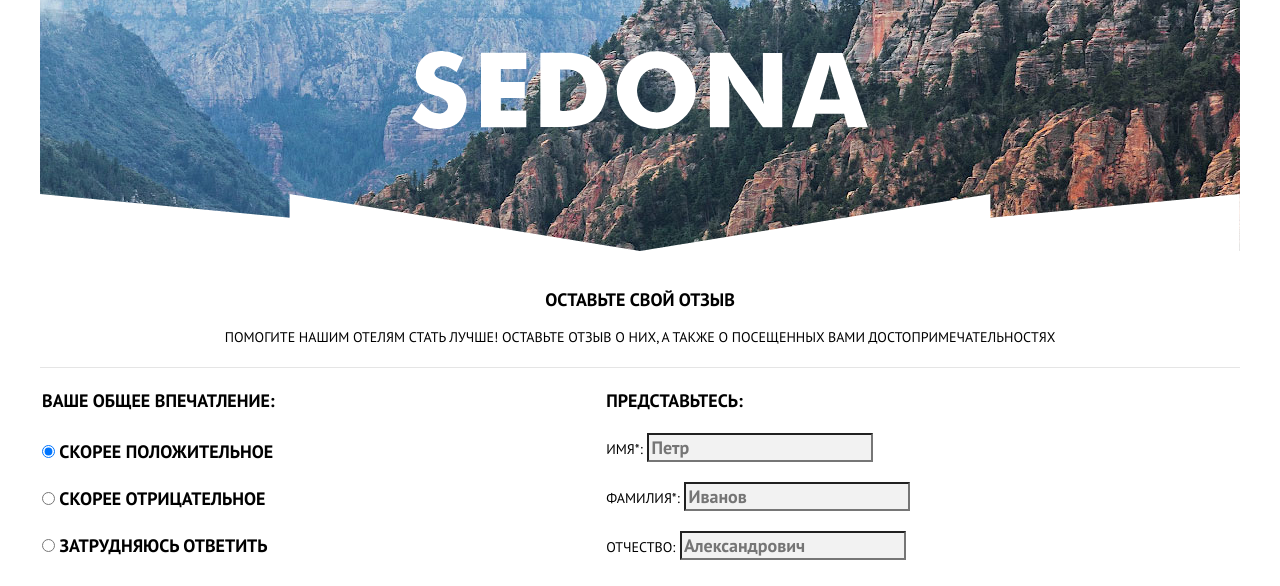
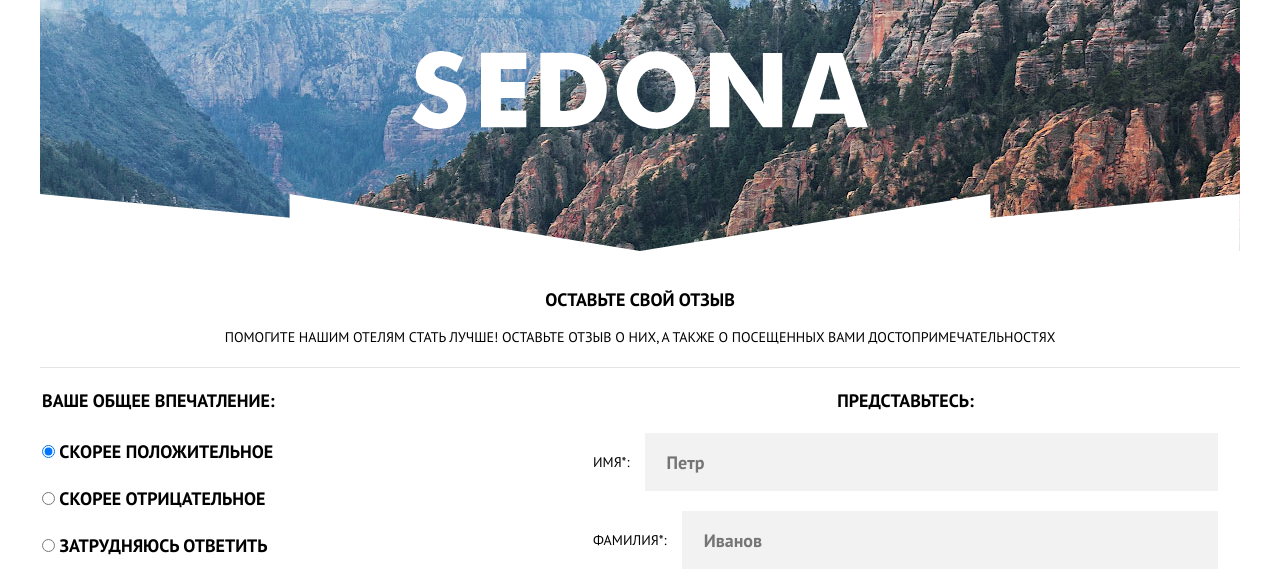
Before and after one commit to islam9205/sedona, a website: page source/form.html in a window 1280 px wide. Shown: the part 168-754 px from the top of the page. Drawn offline with nearby package versions, Linux system fonts and the light colour scheme; files that its build step writes are made by us from their sources.

Commit message:
Выполняю домашнее задание №5

```diff
--- a/source/form.html
+++ b/source/form.html
@@ -54,16 +54,16 @@
           <fieldset class="leave-a-review__fieldset leave-a-review__introduce-yourself introduce-yourself introduce-yourself--grid">
             <legend class="leave-a-review__legend introduce-yourself__legend">Представьтесь:</legend>
             <p class="box-text introduce-yourself__box">
-              <label class="box-text__label" for="name">Имя*:</label>
-              <input class="box-text__input" type="text" id="name" name="name" placeholder="Петр">
+              <label class="box-text__label introduce-yourself__label" for="name">Имя*:</label>
+              <input class="box-text__input introduce-yourself__input" type="text" id="name" name="name" placeholder="Петр">
             </p>
             <p class="box-text introduce-yourself__box">
-              <label class="box-text__label" for="surname">Фамилия*:</label>
-              <input class="box-text__input" type="text" id="surname" name="surname" placeholder="Иванов">
+              <label class="box-text__label introduce-yourself__label" for="surname">Фамилия*:</label>
+              <input class="box-text__input introduce-yourself__input" type="text" id="surname" name="surname" placeholder="Иванов">
             </p>
             <p class="box-text introduce-yourself__box">
-              <label class="box-text__label" for="patronymic">Отчество:</label>
-              <input class="box-text__input" type="text" id="patronymic" name="patronymic" placeholder="Александрович">
+              <label class="box-text__label introduce-yourself__label" for="patronymic">Отчество:</label>
+              <input class="box-text__input introduce-yourself__input" type="text" id="patronymic" name="patronymic" placeholder="Александрович">
             </p>
           </fieldset>
           <fieldset class="leave-a-review__fieldset leave-a-review__contacts contacts contacts--grid">
--- a/source/less/blocks/introduce-yourself.less
+++ b/source/less/blocks/introduce-yourself.less
@@ -6,12 +6,27 @@
 
 .introduce-yourself__legend {
   margin-bottom: 19px;
+  text-align: center;
 }
 
 .introduce-yourself__box {
+  display: flex;
+  align-items: center;
+  margin: 0 20px;
   margin-bottom: 20px;
 
   &:last-child {
     margin-bottom: 0;
   }
 }
+
+.introduce-yourself__label {
+  margin-right: 15px;
+}
+
+.introduce-yourself__input {
+  border: none;
+  padding-left: 22px;
+  .dimensions(100%, 58px);
+  line-height: 26px;
+}
--- a/source/less/blocks/main-header.less
+++ b/source/less/blocks/main-header.less
@@ -8,8 +8,7 @@
 }
 
 .main-header__title {
-  .size(inherit; inherit; inherit);/*
-  margin: 0 auto; */
+  .size(inherit; inherit; inherit);
 }
 
 .main-header__text {
```
